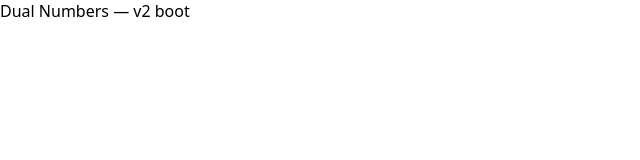
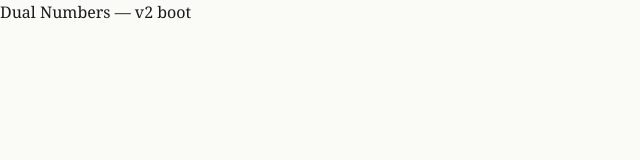
Before and after one commit to karak/dual-numbers-interactive, a React (Vite) app: page / in a window 1280 px wide. Shown: the top 160 px of the page, without its empty margins (0-640 px from the left). Built offline with nearby package versions, Linux system fonts and the light colour scheme.

Commit message:
feat(v2): integrate Tailwind v4 with design tokens

```diff
--- a/package.json
+++ b/package.json
@@ -21,6 +21,7 @@
   },
   "devDependencies": {
     "@eslint/js": "^9.39.4",
+    "@tailwindcss/vite": "^4.3.0",
     "@types/node": "^25.6.2",
     "@types/react": "^18.3.28",
     "@types/react-dom": "^18.3.7",
@@ -28,6 +29,7 @@
     "eslint": "^9.39.4",
     "eslint-plugin-react-hooks": "^7.1.1",
     "eslint-plugin-react-refresh": "^0.5.2",
+    "tailwindcss": "^4.3.0",
     "typescript": "^5.9.3",
     "typescript-eslint": "^8.59.2",
     "vite": "^6.4.2"
--- a/src/index.css
+++ b/src/index.css
@@ -1,2 +1,41 @@
-/* Tailwind v4 + tokens come in Task 3 */
-body { font-family: system-ui, sans-serif; margin: 0; }
+@import "tailwindcss";
+
+@theme {
+  --color-bg: #fafaf7;
+  --color-surface: #ffffff;
+  --color-ink: #1a1a1a;
+  --color-ink-soft: #4a4a4a;
+  --color-border: #e8e6e0;
+  --color-accent: #5538e8;
+  --color-accent-soft: #ede9ff;
+  --color-curve: #1a1a1a;
+  --color-tangent: #6b4eff;
+  --color-ghost: #b8b3a8;
+  --color-warn: #b00020;
+  --radius: 4px;
+  --font-body: 'Noto Serif JP', 'Source Serif Pro', Georgia, serif;
+  --font-ui: -apple-system, BlinkMacSystemFont, 'Hiragino Sans', sans-serif;
+  --font-mono: 'JetBrains Mono', Menlo, monospace;
+}
+
+* { box-sizing: border-box; }
+
+html, body {
+  margin: 0;
+  padding: 0;
+  background: var(--color-bg);
+  color: var(--color-ink);
+  font-family: var(--font-body);
+  line-height: 1.6;
+}
+
+button:focus-visible,
+a:focus-visible {
+  outline: 2px solid var(--color-accent);
+  outline-offset: 2px;
+}
+
+canvas {
+  background: var(--color-surface);
+  border: 1px solid var(--color-border);
+}
--- a/vite.config.ts
+++ b/vite.config.ts
@@ -1,8 +1,9 @@
 import { defineConfig } from 'vite';
 import react from '@vitejs/plugin-react';
+import tailwindcss from '@tailwindcss/vite';
 
 export default defineConfig({
-  plugins: [react()],
+  plugins: [react(), tailwindcss()],
   base: './',
   build: { outDir: 'dist', sourcemap: true },
 });
```
Also changed, not shown: 1 other file (tests, documents, lock files or other folders).
